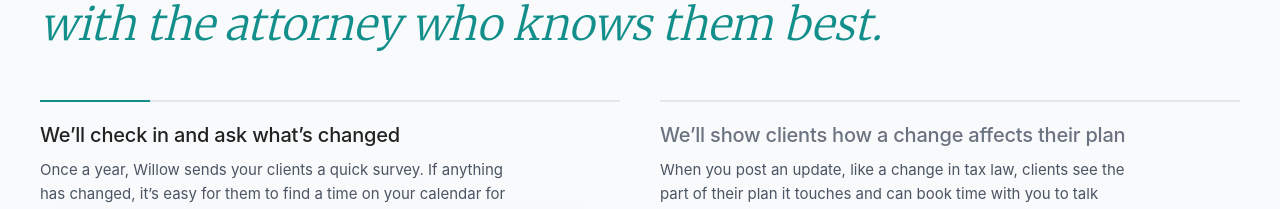
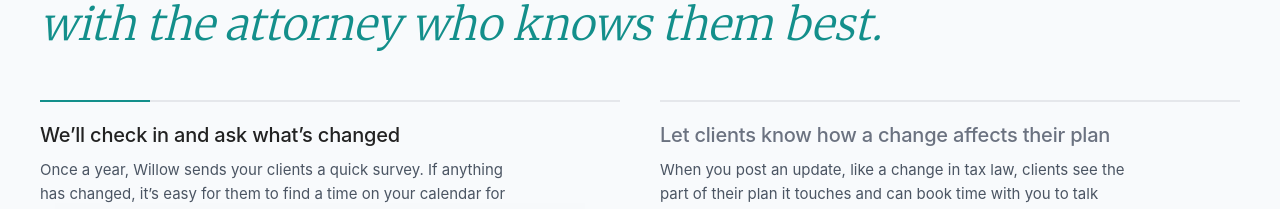
Before and after one commit to Willow-07042002-Inc/landing-page-v, a React (Vite) app: page /for-clients in a window 1280 px wide. Shown: the part 1377-1586 px from the top of the page. Built offline with nearby package versions, Linux system fonts and the light colour scheme; a web font is replaced by a local one.

Commit message:
For clients: 'Let clients know how a change affects their plan' (Aaron, Nov 26)
Co-Authored-By: Claude Opus 5.5 <noreply@anthropic.com>

```diff
--- a/src/components/site/StayInTouchFilm.tsx
+++ b/src/components/site/StayInTouchFilm.tsx
@@ -438,7 +438,7 @@ const CHAPTERS = [
   },
   {
     id: "firm-updates",
-    title: "We’ll show clients how a change affects their plan",
+    title: "Let clients know how a change affects their plan",
     body: "When you post an update, like a change in tax law, clients see the part of their plan it touches and can book time with you to talk it through.",
     label: "A notification: Daniel's attorney recommends a check-in call, based on a tax update on IRS Revenue Ruling 2023-2. He opens it to the update, the section of his irrevocable trust it may touch, his attorney's thoughts, and a button to schedule a meeting. The notification doesn't change his documents.",
     end: N.end,
```
